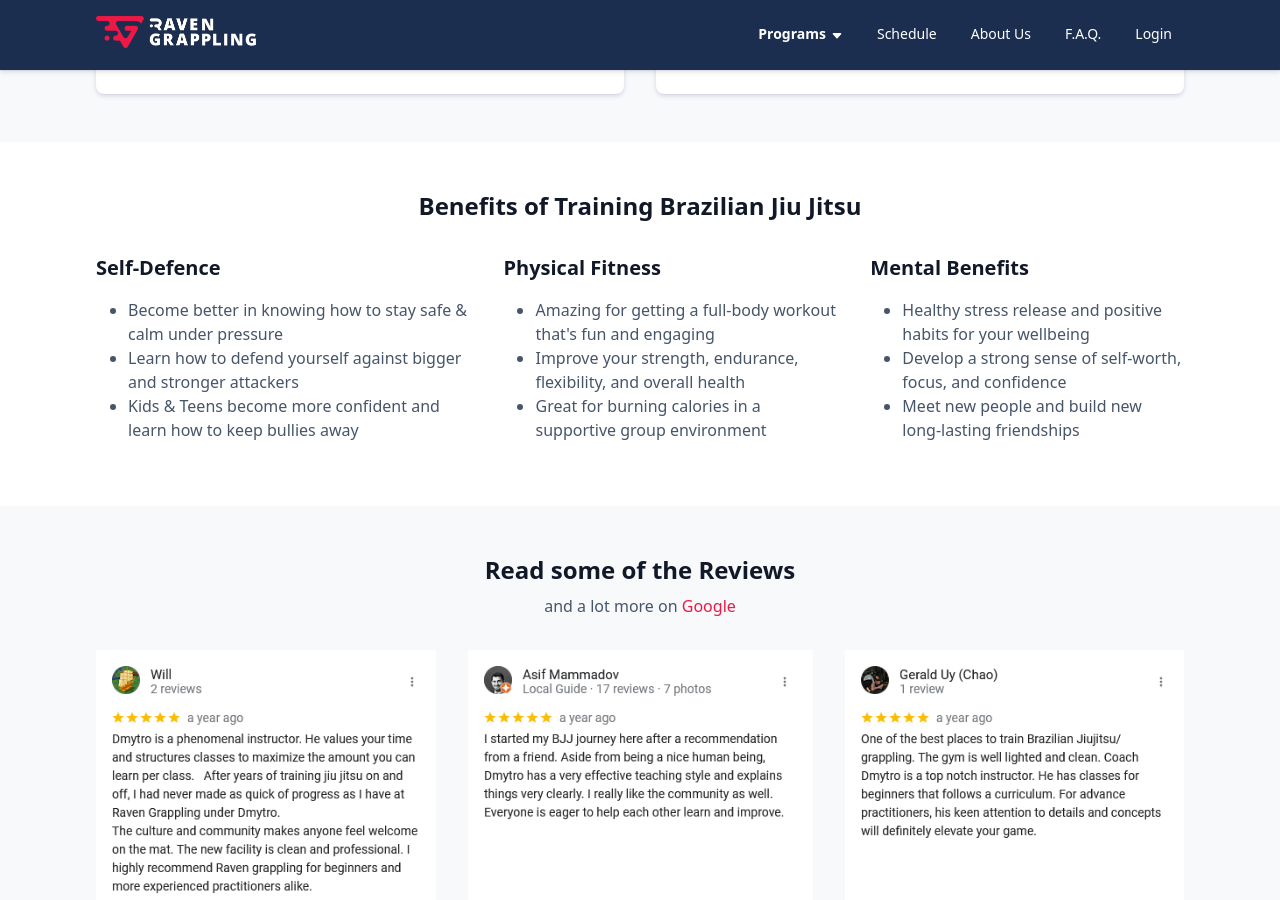
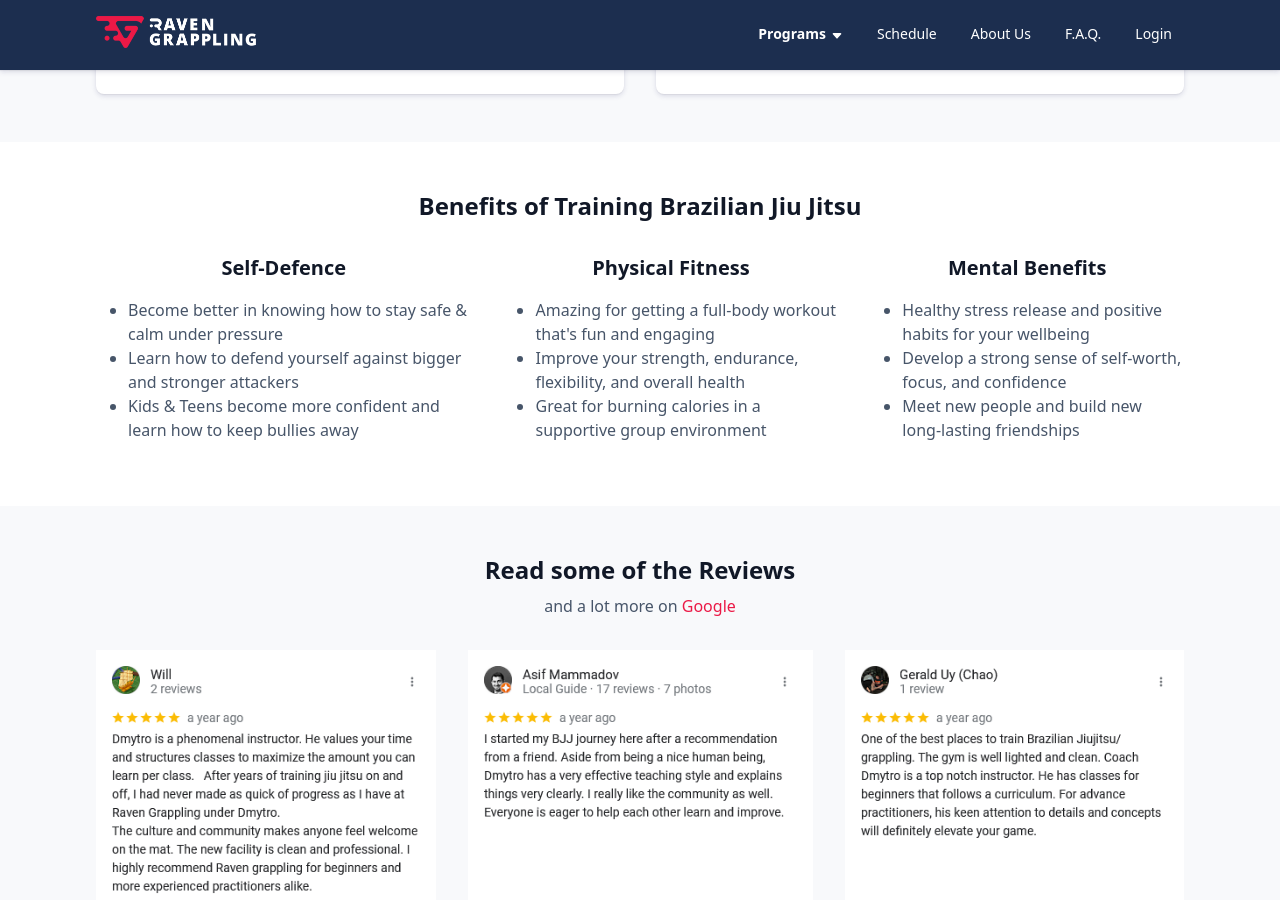
Before and after one commit to RavenGrappling/RavenGrappling.github.io, a Jekyll site: the page built from pages/index.html, in a window 1280 px wide and 900 px high, scrolled down 1390 px. Built offline with Jekyll 4.4.1, drawn with Linux system fonts in a browser that asks for light colours.

Commit message:
Update index.html

```diff
--- a/pages/index.html
+++ b/pages/index.html
@@ -115,7 +115,7 @@ permalink: /
 
   <div class="flex">
     <div>
-      <h3>Self-Defence</h3>
+      <h3 class="text-center">Self-Defence</h3>
       <ul>
         <li>Become better in knowing how to stay safe & calm under pressure</li>
         <li>Learn how to defend yourself against bigger and stronger attackers</li>
@@ -124,7 +124,7 @@ permalink: /
     </div>
 
     <div>
-      <h3>Physical Fitness</h3>
+      <h3 class="text-center">Physical Fitness</h3>
       <ul>
         <li>Amazing for getting a full-body workout that's fun and engaging</li>
         <li>Improve your strength, endurance, flexibility, and overall health</li>
@@ -133,7 +133,7 @@ permalink: /
     </div>
 
     <div>
-      <h3>Mental Benefits</h3>
+      <h3 class="text-center">Mental Benefits</h3>
       <ul>
         <li>Healthy stress release and positive habits for your wellbeing</li>
         <li>Develop a strong sense of self-worth, focus, and confidence</li>
```
